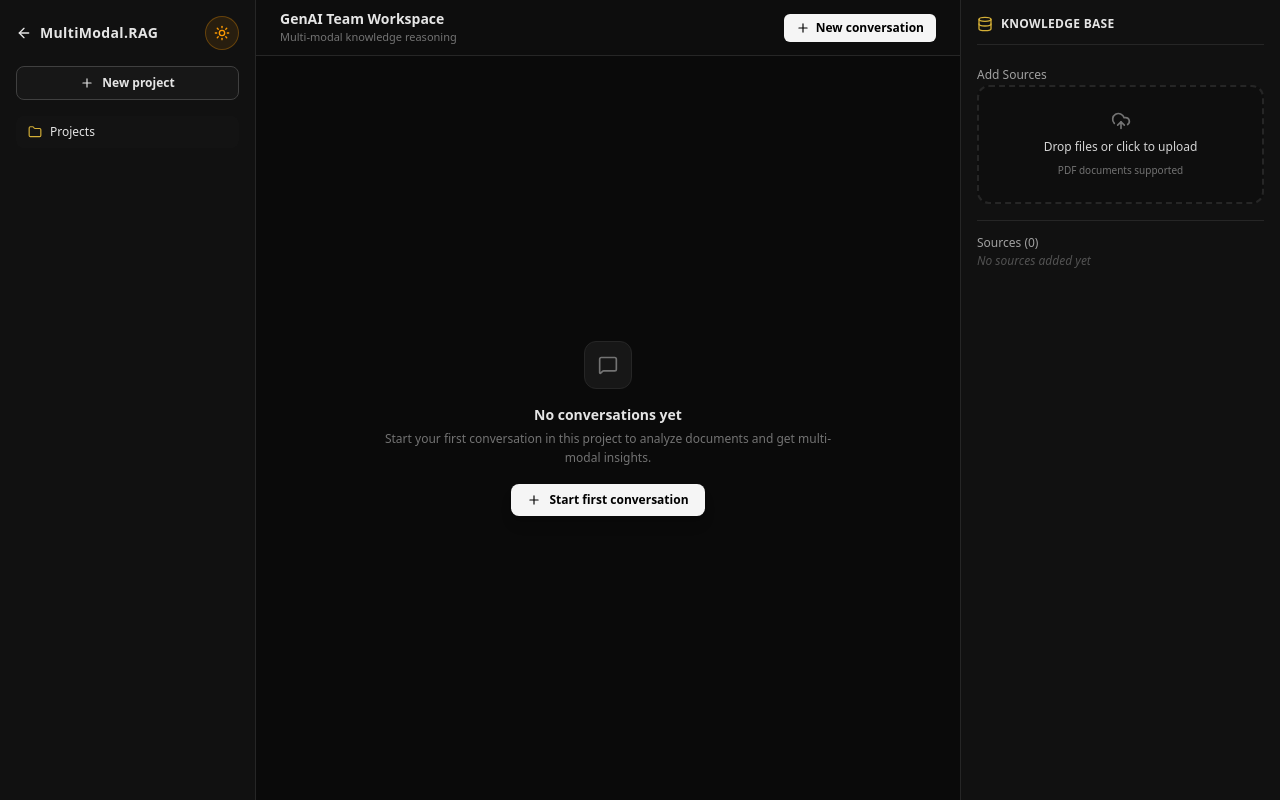
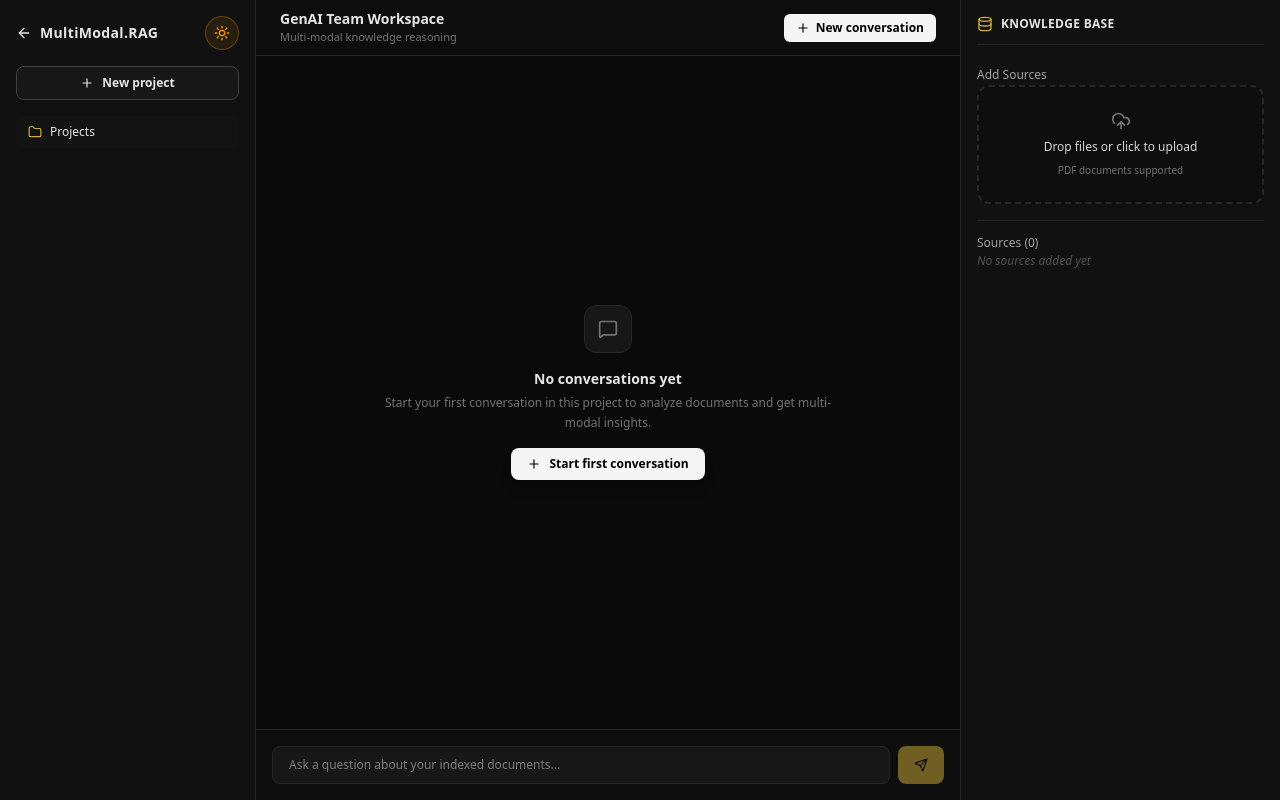
Before and after one commit to punit363/multimodal-RAG, a Next.js app: page /chat in a window 1280 px wide. Built offline with nearby package versions, Linux system fonts and the light colour scheme.

Commit message:
FEAT : Streaming LLM answers

```diff
--- a/app/chat/page.tsx
+++ b/app/chat/page.tsx
@@ -1,11 +1,12 @@
+// app/chat/page.tsx
 "use client";
 
-import React, { useState } from "react";
+import React, { useState, useRef, useEffect } from "react";
 import Link from "next/link";
 import { ThemeToggle } from "@/components/ThemeToggle";
 import { IngestionStepper } from "@/components/IngestionStepper";
 import { SourceCitationCard } from "@/components/SourceCitationCard";
-import { RetrievedChunk, QueryResponse } from "@/types/rag";
+import { RetrievedChunk } from "@/types/rag";
 import {
   Plus,
   Folder,
@@ -15,10 +16,25 @@ import {
   Send,
   Database,
   ArrowLeft,
+  User,
+  Bot,
 } from "lucide-react";
 import { CitationLightbox, LightboxData } from "@/components/CitationLightbox";
 
 const API_BASE_URL = "http://localhost:8000";
+
+interface ChatMessage {
+  id: string;
+  role: "user" | "assistant";
+  content: string;
+  sources?: RetrievedChunk[];
+}
+
+interface Conversation {
+  id: number;
+  title: string;
+  messages: ChatMessage[];
+}
 
 export default function ChatWorkspace() {
   // Navigation & File Ingestion States
@@ -27,20 +43,29 @@ export default function ChatWorkspace() {
   const [ingestError, setIngestError] = useState<string>("");
   const [uploadedSources, setUploadedSources] = useState<string[]>([]);
 
-  // Conversation States
-  const [conversations, setConversations] = useState<
-    Array<{ id: number; title: string }>
-  >([]);
-  const [activeChat, setActiveChat] = useState<boolean>(false);
+  // Conversation & Chat History States
+  const [conversations, setConversations] = useState<Conversation[]>([]);
+  const [activeConversationId, setActiveConversationId] = useState<
+    number | null
+  >(null);
   const [query, setQuery] = useState("");
   const [isSearching, setIsSearching] = useState(false);
-  const [answer, setAnswer] = useState("");
-  const [sources, setSources] = useState<RetrievedChunk[]>([]);
 
   // Lightbox State
   const [activeLightbox, setActiveLightbox] = useState<LightboxData | null>(
     null
   );
+
+  // Auto-scroll ref
+  const messagesEndRef = useRef<HTMLDivElement>(null);
+
+  const activeConversation = conversations.find(
+    (c) => c.id === activeConversationId
+  );
+
+  useEffect(() => {
+    messagesEndRef.current?.scrollIntoView({ behavior: "smooth" });
+  }, [activeConversation?.messages]);
 
   // Handle PDF Upload with SSE Progress Stepper
   const handleIngestStream = async (selectedFile: File) => {
@@ -89,54 +114,171 @@ export default function ChatWorkspace() {
     }
   };
 
-  // Handle Search Query
+  // Start new conversation
+  const startNewConversation = () => {
+    const newId = conversations.length + 1;
+    const newConv: Conversation = {
+      id: newId,
+      title: `Conversation ${newId}`,
+      messages: [],
+    };
+    setConversations((prev) => [...prev, newConv]);
+    setActiveConversationId(newId);
+    setQuery("");
+  };
+
+  // Handle Search Query with streaming history
   const handleSearch = async (e: React.FormEvent) => {
     e.preventDefault();
-    if (!query.trim()) return;
+    if (!query.trim() || isSearching) return;
 
+    let convId = activeConversationId;
+    if (!convId) {
+      const newId = conversations.length + 1;
+      const newConv: Conversation = {
+        id: newId,
+        title: query.length > 20 ? `${query.slice(0, 20)}...` : query,
+        messages: [],
+      };
+      setConversations((prev) => [...prev, newConv]);
+      setActiveConversationId(newId);
+      convId = newId;
+    }
+
+    const currentQuery = query;
+    setQuery(""); // Clear input box immediately
     setIsSearching(true);
-    setAnswer("");
-    setSources([]);
+
+    const userMessageId = `user-${Date.now()}`;
+    const assistantMessageId = `assistant-${Date.now()}`;
+
+    // Append User Message and empty Assistant Message shell
+    setConversations((prev) =>
+      prev.map((c) => {
+        if (c.id === convId) {
+          return {
+            ...c,
+            title:
+              c.messages.length === 0
+                ? currentQuery.length > 22
+                  ? `${currentQuery.slice(0, 22)}...`
+                  : currentQuery
+                : c.title,
+            messages: [
+              ...c.messages,
+              { id: userMessageId, role: "user", content: currentQuery },
+              {
+                id: assistantMessageId,
+                role: "assistant",
+                content: "",
+                sources: [],
+              },
+            ],
+          };
+        }
+        return c;
+      })
+    );
 
     try {
-      const res = await fetch(`${API_BASE_URL}/api/chat`, {
+      const response = await fetch(`${API_BASE_URL}/api/chat-stream`, {
         method: "POST",
         headers: { "Content-Type": "application/json" },
-        body: JSON.stringify({ query, top_k: 3 }),
+        body: JSON.stringify({ query: currentQuery, top_k: 3 }),
       });
 
-      if (!res.ok) throw new Error("Query execution failed");
+      if (!response.ok || !response.body) {
+        throw new Error("Failed to start stream");
+      }
 
-      const data: QueryResponse = await res.json();
-      setAnswer(data.answer);
-      setSources(data.sources);
+      const reader = response.body.getReader();
+      const decoder = new TextDecoder();
+      let buffer = "";
+
+      while (true) {
+        const { value, done } = await reader.read();
+        if (done) break;
+
+        buffer += decoder.decode(value, { stream: true });
+        const lines = buffer.split("\n\n");
+        buffer = lines.pop() || "";
+
+        for (const line of lines) {
+          if (line.startsWith("data: ")) {
+            try {
+              const data = JSON.parse(line.replace("data: ", ""));
+
+              if (data.type === "sources") {
+                setConversations((prev) =>
+                  prev.map((c) => {
+                    if (c.id === convId) {
+                      return {
+                        ...c,
+                        messages: c.messages.map((m) =>
+                          m.id === assistantMessageId
+                            ? { ...m, sources: data.sources }
+                            : m
+                        ),
+                      };
+                    }
+                    return c;
+                  })
+                );
+              } else if (data.type === "token") {
+                setConversations((prev) =>
+                  prev.map((c) => {
+                    if (c.id === convId) {
+                      return {
+                        ...c,
+                        messages: c.messages.map((m) =>
+                          m.id === assistantMessageId
+                            ? { ...m, content: m.content + data.token }
+                            : m
+                        ),
+                      };
+                    }
+                    return c;
+                  })
+                );
+              }
+            } catch (err) {
+              console.error("Error parsing SSE line:", err);
+            }
+          }
+        }
+      }
     } catch (err: any) {
-      setAnswer(`Error: ${err.message || "Something went wrong"}`);
+      setConversations((prev) =>
+        prev.map((c) => {
+          if (c.id === convId) {
+            return {
+              ...c,
+              messages: c.messages.map((m) =>
+                m.id === assistantMessageId
+                  ? {
+                      ...m,
+                      content: `Error: ${err.message || "Streaming failed"}`,
+                    }
+                  : m
+              ),
+            };
+          }
+          return c;
+        })
+      );
     } finally {
       setIsSearching(false);
     }
   };
 
-  const startNewConversation = () => {
-    const newId = conversations.length + 1;
-    setConversations((prev) => [
-      ...prev,
-      { id: newId, title: `Conversation ${newId}` },
-    ]);
-    setActiveChat(true);
-    setAnswer("");
-    setSources([]);
-    setQuery("");
-  };
-
   return (
-    <div className="flex h-screen w-full bg-[#0D0D0D] text-neutral-100 overflow-hidden font-sans">
+    <div className="flex h-screen w-full bg-neutral-100 dark:bg-[#0D0D0D] text-neutral-900 dark:text-neutral-100 overflow-hidden font-sans transition-colors duration-300">
       {/* LEFT SIDEBAR: Navigation & Projects */}
-      <aside className="w-64 border-r border-neutral-800 bg-[#111111] flex flex-col p-4 gap-4 select-none">
+      <aside className="w-64 border-r border-neutral-200 dark:border-neutral-800 bg-white dark:bg-[#111111] flex flex-col p-4 gap-4 select-none">
         <div className="flex items-center justify-between">
           <Link
             href="/"
-            className="flex items-center gap-2 font-bold text-sm tracking-wide text-neutral-200 hover:text-[#D4AF37]"
+            className="flex items-center gap-2 font-bold text-sm tracking-wide text-neutral-800 dark:text-neutral-200 hover:text-[#D4AF37]"
           >
             <ArrowLeft size={16} /> MultiModal.RAG
           </Link>
@@ -145,13 +287,13 @@ export default function ChatWorkspace() {
 
         <button
           onClick={startNewConversation}
-          className="flex items-center justify-center gap-2 w-full py-2 px-3 rounded-lg border border-neutral-700 bg-neutral-900 hover:bg-neutral-800 text-xs font-semibold text-neutral-200 transition-all cursor-pointer"
+          className="flex items-center justify-center gap-2 w-full py-2 px-3 rounded-lg border border-neutral-300 dark:border-neutral-700 bg-neutral-100 dark:bg-neutral-900 hover:bg-neutral-200 dark:hover:bg-neutral-800 text-xs font-semibold text-neutral-800 dark:text-neutral-200 transition-all cursor-pointer"
         >
           <Plus size={14} /> New project
         </button>
 
-        <div className="space-y-1 text-xs text-neutral-400">
-          <div className="flex items-center gap-2 px-3 py-2 rounded-lg bg-neutral-900/50 text-neutral-200 font-medium">
+        <div className="space-y-1 text-xs text-neutral-500 dark:text-neutral-400">
+          <div className="flex items-center gap-2 px-3 py-2 rounded-lg bg-neutral-100 dark:bg-neutral-900/50 text-neutral-800 dark:text-neutral-200 font-medium">
             <Folder size={14} className="text-[#D4AF37]" />
             <span>Projects</span>
           </div>
@@ -162,8 +304,12 @@ export default function ChatWorkspace() {
           {conversations.map((c) => (
             <div
               key={c.id}
-              onClick={() => setActiveChat(true)}
-              className="flex items-center gap-2 px-3 py-2 rounded-lg text-xs text-neutral-400 hover:bg-neutral-900 hover:text-neutral-200 cursor-pointer"
+              onClick={() => setActiveConversationId(c.id)}
+              className={`flex items-center gap-2 px-3 py-2 rounded-lg text-xs cursor-pointer transition-colors ${
+                activeConversationId === c.id
+                  ? "bg-amber-500/10 text-[#D4AF37] font-semibold"
+                  : "text-neutral-600 dark:text-neutral-400 hover:bg-neutral-100 dark:hover:bg-neutral-900 hover:text-neutral-900 dark:hover:text-neutral-200"
+              }`}
             >
               <MessageSquare size={13} />
               <span className="truncate">{c.title}</span>
@@ -173,11 +319,11 @@ export default function ChatWorkspace() {
       </aside>
 
       {/* CENTER WORKSPACE: Main Chat Area */}
-      <main className="flex-1 flex flex-col bg-[#0A0A0A] relative overflow-hidden">
+      <main className="flex-1 flex flex-col bg-white dark:bg-[#0A0A0A] relative overflow-hidden">
         {/* Workspace Header */}
-        <header className="h-14 border-b border-neutral-800 flex items-center justify-between px-6 bg-[#0D0D0D]">
+        <header className="h-14 border-b border-neutral-200 dark:border-neutral-800 flex items-center justify-between px-6 bg-neutral-50 dark:bg-[#0D0D0D]">
           <div>
-            <h1 className="text-sm font-semibold text-neutral-200">
+            <h1 className="text-sm font-semibold text-neutral-800 dark:text-neutral-200">
               GenAI Team Workspace
             </h1>
             <p className="text-[11px] text-neutral-500">
@@ -186,7 +332,7 @@ export default function ChatWorkspace() {
           </div>
           <button
             onClick={startNewConversation}
-            className="flex items-center gap-1.5 py-1.5 px-3 rounded-md bg-neutral-100 text-black dark:bg-neutral-100 dark:text-black hover:bg-[#D4AF37] text-xs font-semibold transition-all cursor-pointer"
+            className="flex items-center gap-1.5 py-1.5 px-3 rounded-md bg-neutral-900 text-white dark:bg-neutral-100 dark:text-black hover:bg-[#D4AF37] dark:hover:bg-[#D4AF37] text-xs font-semibold transition-all cursor-pointer"
           >
             <Plus size={14} /> New conversation
           </button>
@@ -194,14 +340,14 @@ export default function ChatWorkspace() {
 
         {/* Workspace Content */}
         <div className="flex-1 overflow-y-auto p-6 space-y-6">
-          {!activeChat ? (
-            /* Empty State (Matching Reference) */
+          {!activeConversation || activeConversation.messages.length === 0 ? (
+            /* Empty State */
             <div className="h-full flex flex-col items-center justify-center text-center space-y-4 max-w-md mx-auto">
-              <div className="w-12 h-12 rounded-xl border border-neutral-800 bg-neutral-900 flex items-center justify-center text-neutral-500">
+              <div className="w-12 h-12 rounded-xl border border-neutral-300 dark:border-neutral-800 bg-neutral-100 dark:bg-neutral-900 flex items-center justify-center text-neutral-500">
                 <MessageSquare size={20} />
               </div>
               <div className="space-y-1">
-                <h3 className="text-sm font-semibold text-neutral-200">
+                <h3 className="text-sm font-semibold text-neutral-800 dark:text-neutral-200">
                   No conversations yet
                 </h3>
                 <p className="text-xs text-neutral-500 leading-relaxed">
@@ -211,48 +357,74 @@ export default function ChatWorkspace() {
               </div>
               <button
                 onClick={startNewConversation}
-                className="flex items-center gap-2 px-4 py-2 rounded-lg bg-neutral-100 text-black text-xs font-semibold hover:bg-[#D4AF37] transition-all cursor-pointer shadow-lg"
+                className="flex items-center gap-2 px-4 py-2 rounded-lg bg-neutral-900 text-white dark:bg-neutral-100 dark:text-black text-xs font-semibold hover:bg-[#D4AF37] dark:hover:bg-[#D4AF37] transition-all cursor-pointer shadow-lg"
               >
                 <Plus size={14} /> Start first conversation
               </button>
             </div>
           ) : (
-            /* Active Chat Session */
+            /* Active Chat Stream History */
             <div className="max-w-3xl mx-auto space-y-6">
-              {answer && (
-                <div className="border border-neutral-800 rounded-xl p-5 bg-neutral-900/40 space-y-3">
-                  <span className="text-[10px] font-mono uppercase tracking-widest text-[#D4AF37]">
+              {activeConversation.messages.map((msg) => (
+                <div key={msg.id} className="space-y-4">
+                  {msg.role === "user" ? (
+                    <div className="flex items-start gap-3 justify-end">
+                      <div className="bg-amber-500/10 border border-[#D4AF37]/30 text-neutral-900 dark:text-neutral-100 px-4 py-3 rounded-2xl max-w-xl text-xs leading-relaxed">
+                        {msg.content}
+                      </div>
+                      <div className="w-7 h-7 rounded-full bg-[#D4AF37] text-black flex items-center justify-center font-bold text-xs shrink-0">
+                        <User size={14} />
+                      </div>
+                    </div>
+                  ) : (
+                    <div className="flex items-start gap-3">
+                      <div className="w-7 h-7 rounded-full bg-neutral-800 dark:bg-neutral-800 text-[#D4AF37] flex items-center justify-center font-bold text-xs shrink-0 border border-[#D4AF37]/40">
+                        <Bot size={14} />
+                      </div>
+                      <div className="space-y-4 flex-1">
+                        {msg.content ? (
+                          <div className="border border-neutral-200 dark:border-neutral-800 rounded-xl p-4 bg-neutral-50 dark:bg-neutral-900/40 text-xs text-neutral-800 dark:text-neutral-200 leading-relaxed whitespace-pre-wrap">
+                            <span className="text-[10px] font-mono uppercase tracking-widest text-[#D4AF37] block mb-2">
                               Generated Answer
                             </span>
-                  <p className="text-sm text-neutral-200 leading-relaxed whitespace-pre-wrap">
-                    {answer}
-                  </p>
+                            {msg.content}
+                          </div>
+                        ) : (
+                          <div className="text-xs text-neutral-500 animate-pulse italic">
+                            Thinking & generating answer...
                           </div>
                         )}
 
-              {sources.length > 0 && (
-                <div className="space-y-3">
+                        {msg.sources && msg.sources.length > 0 && (
+                          <div className="space-y-2">
                             <span className="text-xs font-mono uppercase tracking-wider text-neutral-500">
-                    Retrieved Sources ({sources.length})
+                              Retrieved Sources ({msg.sources.length})
                             </span>
                             <div className="grid gap-3">
-                    {sources.map((chunk) => (
+                              {msg.sources.map((chunk) => (
                                 <SourceCitationCard
                                   key={chunk.chunk_id}
                                   chunk={chunk}
-                        onOpenLightbox={(data) => setActiveLightbox(data)}
+                                  onOpenLightbox={(data) =>
+                                    setActiveLightbox(data)
+                                  }
                                 />
                               ))}
                             </div>
                           </div>
                         )}
                       </div>
+                    </div>
+                  )}
+                </div>
+              ))}
+              <div ref={messagesEndRef} />
+            </div>
           )}
         </div>
 
         {/* Input Query Bar */}
-        {activeChat && (
-          <div className="p-4 border-t border-neutral-800 bg-[#0D0D0D]">
+        <div className="p-4 border-t border-neutral-200 dark:border-neutral-800 bg-neutral-50 dark:bg-[#0D0D0D]">
           <form
             onSubmit={handleSearch}
             className="max-w-3xl mx-auto flex gap-2"
@@ -262,37 +434,36 @@ export default function ChatWorkspace() {
               value={query}
               onChange={(e) => setQuery(e.target.value)}
               placeholder="Ask a question about your indexed documents..."
-                className="flex-1 bg-neutral-900 border border-neutral-800 rounded-lg px-4 py-2.5 text-xs text-neutral-200 focus:outline-none focus:border-[#D4AF37]"
+              className="flex-1 bg-white dark:bg-neutral-900 border border-neutral-300 dark:border-neutral-800 rounded-lg px-4 py-2.5 text-xs text-neutral-900 dark:text-neutral-200 focus:outline-none focus:border-[#D4AF37]"
             />
             <button
               type="submit"
-                disabled={isSearching}
-                className="px-4 py-2.5 bg-[#D4AF37] text-black font-semibold rounded-lg text-xs hover:bg-[#E5C158] disabled:opacity-50 transition-all flex items-center gap-1.5"
+              disabled={isSearching || !query.trim()}
+              className="px-4 py-2.5 bg-[#D4AF37] text-black font-semibold rounded-lg text-xs hover:bg-[#E5C158] disabled:opacity-50 transition-all flex items-center gap-1.5 cursor-pointer"
             >
               {isSearching ? "Thinking..." : <Send size={14} />}
             </button>
           </form>
         </div>
-        )}
       </main>
 
       {/* RIGHT SIDEBAR: Knowledge Base & Stepper */}
-      <aside className="w-80 border-l border-neutral-800 bg-[#111111] flex flex-col p-4 gap-4 select-none">
-        <div className="flex items-center gap-2 border-b border-neutral-800 pb-3">
+      <aside className="w-80 border-l border-neutral-200 dark:border-neutral-800 bg-white dark:bg-[#111111] flex flex-col p-4 gap-4 select-none">
+        <div className="flex items-center gap-2 border-b border-neutral-200 dark:border-neutral-800 pb-3">
           <Database size={16} className="text-[#D4AF37]" />
-          <h2 className="text-xs font-semibold tracking-wide text-neutral-200 uppercase">
+          <h2 className="text-xs font-semibold tracking-wide text-neutral-800 dark:text-neutral-200 uppercase">
             Knowledge Base
           </h2>
         </div>
 
         {/* File Drag and Drop / Upload Area */}
         <div className="space-y-2">
-          <span className="text-xs font-medium text-neutral-400">
+          <span className="text-xs font-medium text-neutral-600 dark:text-neutral-400">
             Add Sources
           </span>
-          <label className="border-2 border-dashed border-neutral-800 hover:border-[#D4AF37]/50 rounded-xl p-6 flex flex-col items-center justify-center gap-2 bg-neutral-950/40 cursor-pointer transition-all">
+          <label className="border-2 border-dashed border-neutral-300 dark:border-neutral-800 hover:border-[#D4AF37]/50 rounded-xl p-6 flex flex-col items-center justify-center gap-2 bg-neutral-50 dark:bg-neutral-950/40 cursor-pointer transition-all">
             <UploadCloud size={20} className="text-neutral-500" />
-            <span className="text-xs font-medium text-neutral-300">
+            <span className="text-xs font-medium text-neutral-700 dark:text-neutral-300">
               Drop files or click to upload
             </span>
             <span className="text-[10px] text-neutral-500">
@@ -316,19 +487,19 @@ export default function ChatWorkspace() {
         )}
 
         {/* Uploaded Sources List */}
-        <div className="flex-1 overflow-y-auto space-y-2 pt-2 border-t border-neutral-800">
-          <span className="text-xs font-medium text-neutral-400">
+        <div className="flex-1 overflow-y-auto space-y-2 pt-2 border-t border-neutral-200 dark:border-neutral-800">
+          <span className="text-xs font-medium text-neutral-600 dark:text-neutral-400">
             Sources ({uploadedSources.length})
           </span>
           {uploadedSources.length === 0 ? (
-            <p className="text-xs text-neutral-600 italic">
+            <p className="text-xs text-neutral-500 dark:text-neutral-600 italic">
               No sources added yet
             </p>
           ) : (
             uploadedSources.map((s, idx) => (
               <div
                 key={idx}
-                className="flex items-center gap-2 p-2 rounded-lg bg-neutral-900 border border-neutral-800 text-xs text-neutral-300"
+                className="flex items-center gap-2 p-2 rounded-lg bg-neutral-100 dark:bg-neutral-900 border border-neutral-200 dark:border-neutral-800 text-xs text-neutral-800 dark:text-neutral-300"
               >
                 <FileText size={14} className="text-[#D4AF37]" />
                 <span className="truncate">{s}</span>
@@ -337,6 +508,7 @@ export default function ChatWorkspace() {
           )}
         </div>
       </aside>
+
       <CitationLightbox
         data={activeLightbox}
         onClose={() => setActiveLightbox(null)}
```
Lines whose indentation alone changed are shown as unchanged.
